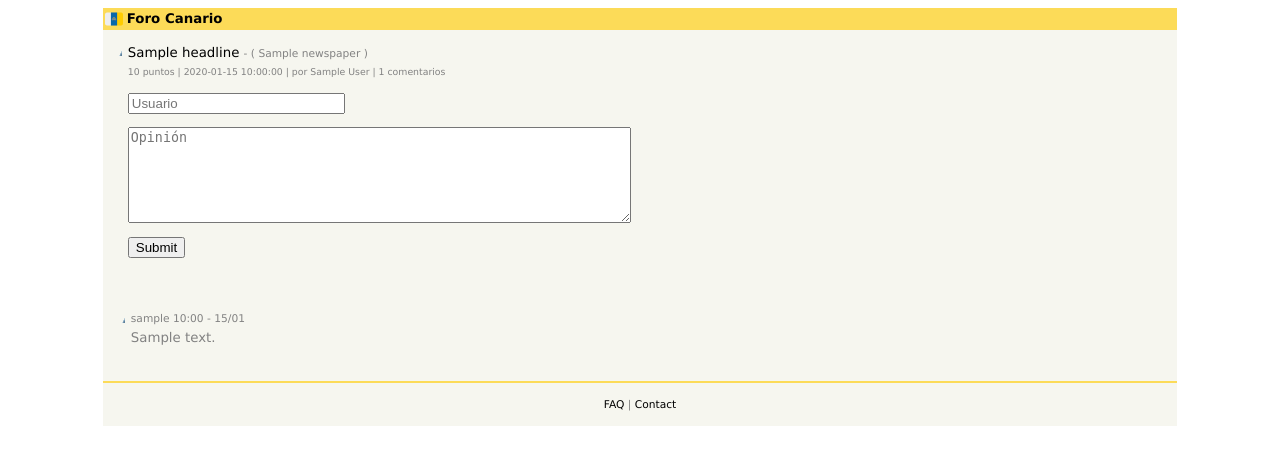
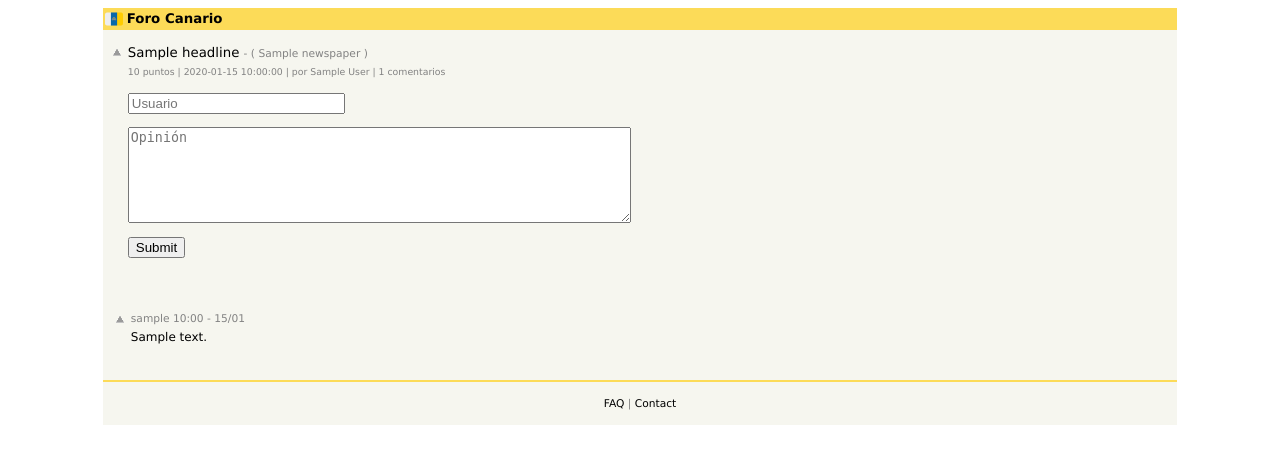
Before and after one commit to pablosr11/spanish-news-summarizer, a Flask app: template cortito/templates/item.html in a window 1280 px wide. Shown: the top 465 px of the page. Run offline with Flask 2, Linux system fonts and the light colour scheme; the template is opened without the code that fills it: most values are stand-ins (such as "Sample title", 1, 10 or a date in 2020); form fields are guessed from the names that the template uses; grey boxes are pictures that could not be loaded.

Commit message:
Added x2 image for index.html

```diff
--- a/cortito/static/style.css
+++ b/cortito/static/style.css
@@ -16,22 +16,30 @@ a:visited { color:#828282; text-decoration:none; }
 .links { font-family:Verdana, Geneva, sans-serif; font-size:  8pt; color:#828282; }
 .pagetop { font-family:Verdana, Geneva, sans-serif; font-size: 10pt; color:#222222; }
 .comhead { font-family:Verdana, Geneva, sans-serif; font-size:  8pt; color:#828282; }
+.hnname  { margin-right: 5px; }
+.comment { font-family:Verdana, Geneva, sans-serif; font-size:  9pt; }
 .logo  { margin-right: 5px; }
 
 .comhead a:link, .sub a:visited { color:#828282; }
 .comhead a:hover { text-decoration:underline; }
+
+.c00, .c00 a:link { color:#000000; }
+
+
 
 .upvote {
   width:      10px;
   height:     10px;
   border:     0px;
   margin:     3px 2px 6px;
-  background: url('/static/img/arrow.png')
+  background: url('/static/img/arrow.gif')
   no-repeat;
 }
 
+
+
 @media only screen and (-webkit-min-device-pixel-ratio: 2), only screen and (min-device-pixel-ratio: 2) {
-  .upvote { background-size: 10px; background-image: url('/static/img/arrow.png'); }
+  .upvote { background-size: 10px; background-image: url('/static/img/arrow2X.gif'); }
 }
 
 .rotate180 {
```
Also changed, not shown: cortito/static/img/arrow.gif (added), cortito/static/img/arrow.png (deleted), cortito/static/img/arrow2x.gif (added).
